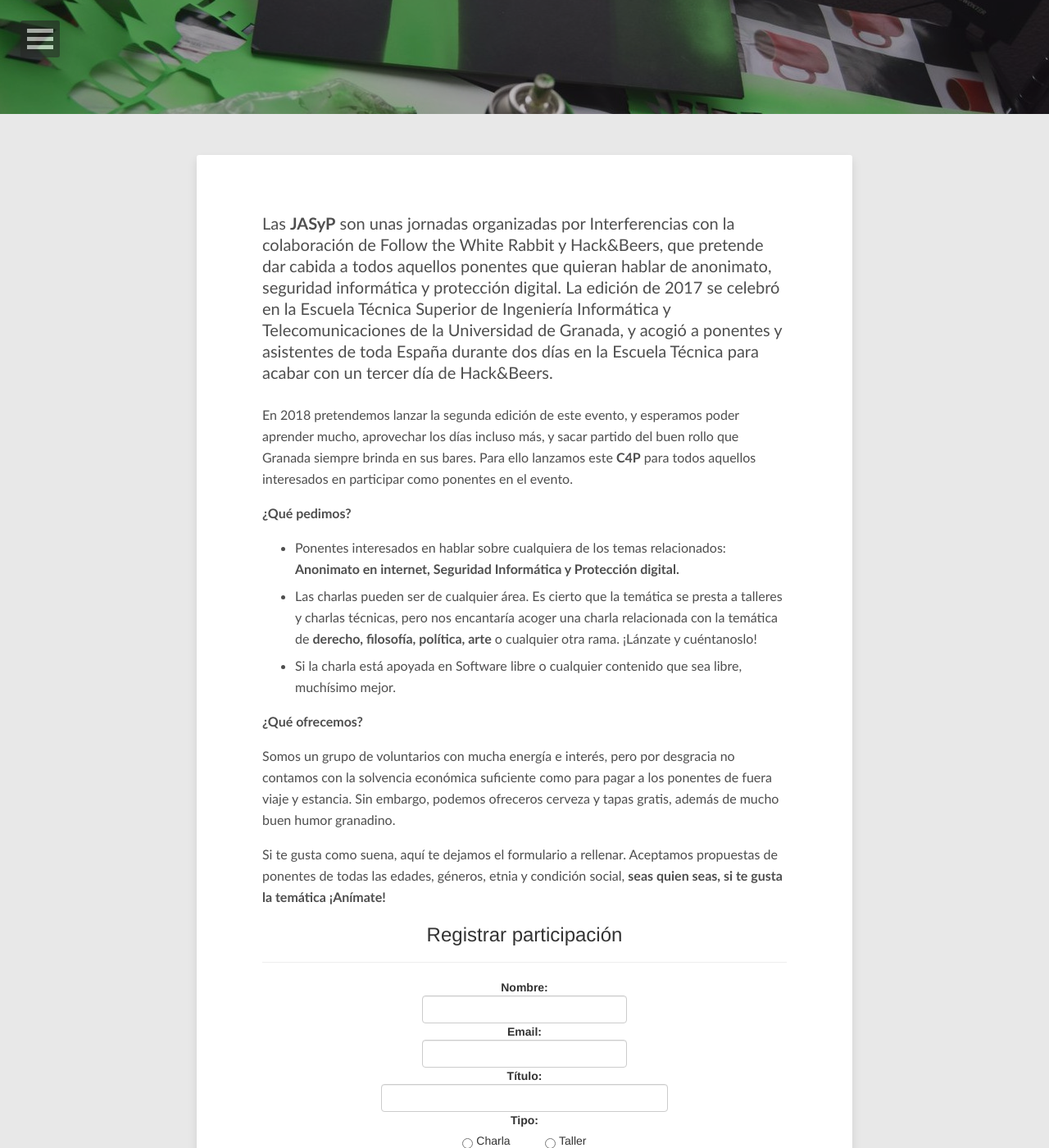
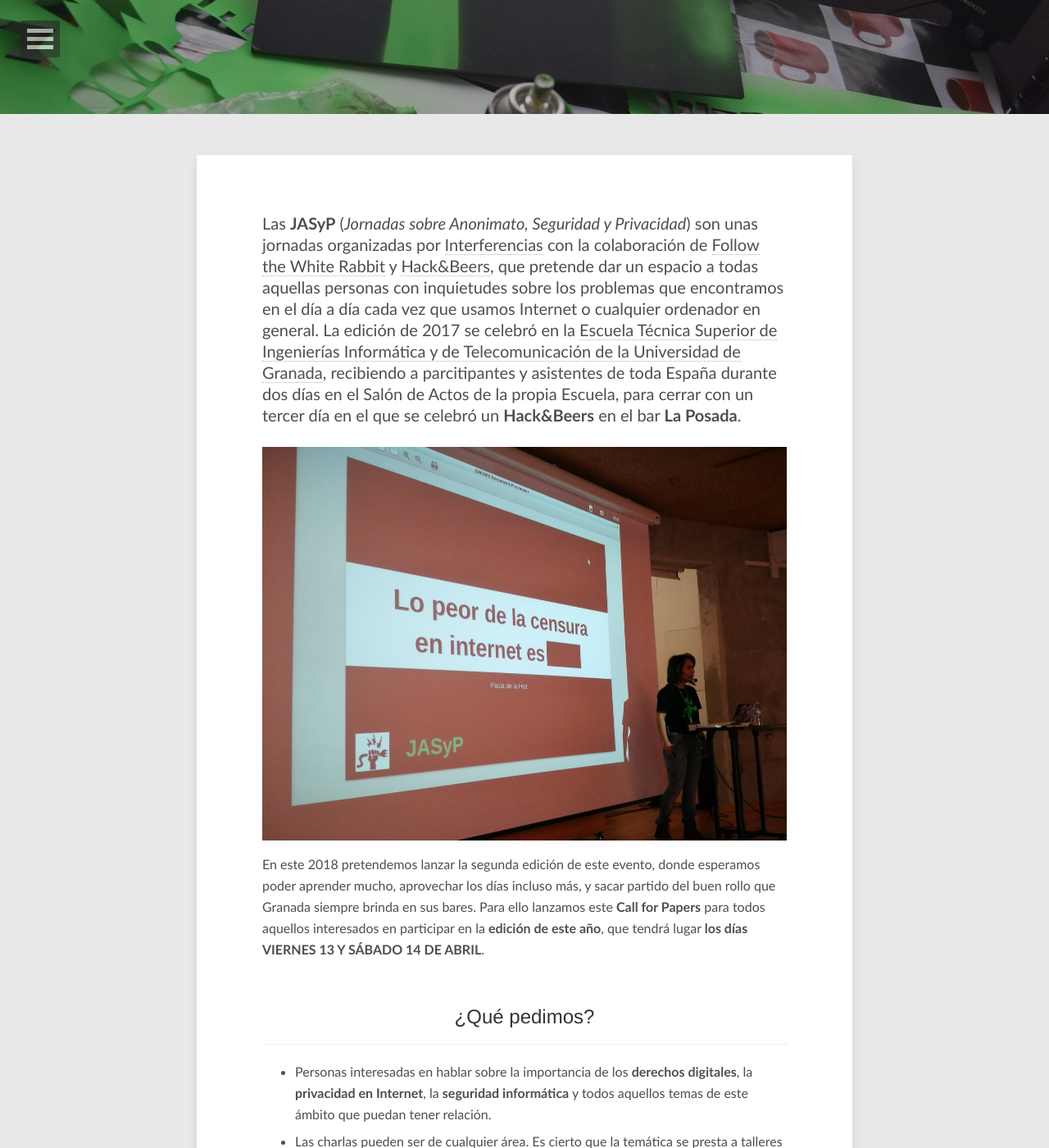
Before and after one commit to Interferencias/interferencias.github.io, a Jekyll site: the page built from _pages/jasyp/jasyp.md, in a window 1280 px wide and 1400 px high, scrolled down 261 px. Shown: the whole window at 82% size. Built offline with Jekyll 4.4.1, drawn with Linux system fonts in a browser that asks for light colours; nearby versions of some CDN libraries; some of the changed text lies outside the part shown.

Commit message:
Cambia texto JASYP

```diff
--- a/_pages/jasyp/jasyp.md
+++ b/_pages/jasyp/jasyp.md
@@ -8,24 +8,53 @@
 timing: false
 ---
 
-Las **JASyP** son unas jornadas organizadas por Interferencias con la colaboración de Follow the White Rabbit y Hack&Beers, que pretende dar cabida a todos aquellos ponentes que quieran hablar de anonimato, seguridad informática y protección digital. La edición de 2017 se celebró en la Escuela Técnica Superior de Ingeniería Informática y Telecomunicaciones de la Universidad de Granada, y acogió a ponentes y asistentes de toda España durante dos días en la Escuela Técnica para acabar con un tercer día de Hack&Beers.
+Las **JASyP** (*Jornadas sobre Anonimato, Seguridad y Privacidad*) son unas jornadas organizadas por [Interferencias](https://twitter.com/Inter_ferencias) con la colaboración de [Follow the White Rabbit](https://twitter.com/fwhibbit_blog) y [Hack&Beers](https://twitter.com/hackandbeers), que pretende dar un espacio a todas aquellas personas con inquietudes sobre los problemas que encontramos en el día a día cada vez que usamos Internet o cualquier ordenador en general. La edición de 2017 se celebró en la [Escuela Técnica Superior de Ingenierías Informática y de Telecomunicación de la Universidad de Granada](https://etsiit.ugr.es/), recibiendo a parcitipantes y asistentes de toda España durante dos días en el Salón de Actos de la propia Escuela, para cerrar con un tercer día en el que se celebró un **Hack&Beers** en el bar **La Posada**.
 
-En 2018 pretendemos lanzar la segunda edición de este evento, y esperamos poder aprender mucho, aprovechar los días incluso más, y sacar partido del buen rollo que Granada siempre brinda en sus bares. Para ello lanzamos este **C4P** para todos aquellos interesados en participar como ponentes en el evento.
+![cartel_privacidad_etsiit]({{ "/assets/images/jasyp/17/01.jpg" }})
 
-**¿Qué pedimos?**
-
-- Ponentes interesados en hablar sobre cualquiera de los temas relacionados: **Anonimato en internet, Seguridad Informática y Protección digital.**
-- Las charlas pueden ser de cualquier área. Es cierto que la temática se presta a talleres y charlas técnicas, pero nos encantaría acoger una charla relacionada con la temática de **derecho, filosofía, política, arte** o cualquier otra rama. ¡Lánzate y cuéntanoslo!
-- Si la charla está apoyada en Software libre o cualquier contenido que sea libre, muchísimo mejor.
-
-**¿Qué ofrecemos?**
-
-Somos un grupo de voluntarios con mucha energía e interés, pero por desgracia no contamos con la solvencia económica suficiente como para pagar a los ponentes de fuera viaje y estancia. Sin embargo,  podemos ofreceros cerveza y tapas gratis, además de mucho buen humor granadino.
-
-Si te gusta como suena, aquí te dejamos el formulario a rellenar. Aceptamos propuestas de ponentes de todas las edades, géneros, etnia y condición social, **seas quien seas, si te gusta la temática ¡Anímate!**
+En este 2018 pretendemos lanzar la segunda edición de este evento, donde esperamos poder aprender mucho, aprovechar los días incluso más, y sacar partido del buen rollo que Granada siempre brinda en sus bares. Para ello lanzamos este **Call for Papers** para todos aquellos interesados en participar en la **edición de este año**, que tendrá lugar **los días VIERNES 13 Y SÁBADO 14 DE ABRIL**.
 
 <div class="bootstrap">
 	<div class="text-center">
+    <br>
+		<h3>¿Qué pedimos?</h3>
+		<hr>
+  </div>
+</div>
+
+- Personas interesadas en hablar sobre la importancia de los **derechos digitales**, la **privacidad en Internet**, la **seguridad informática** y todos aquellos temas de este ámbito que puedan tener relación.
+- Las charlas pueden ser de cualquier área. Es cierto que la temática se presta a talleres y charlas técnicas, pero nos encantaría acoger una charla relacionada con la temática desde un punto de vista distinto, como puede ser el de personas dedicadas a **derecho, filosofía, política, arte** o cualquier otra rama. ¡Lánzate y cuéntanoslo!
+- Si la charla está apoyada en Software Libre o cualquier contenido que sea libre, muchísimo mejor.
+
+![cartel_privacidad_etsiit]({{ "/assets/images/jasyp/17/02.jpg" }})
+
+<div class="bootstrap">
+	<div class="text-center">
+    <br>
+		<h3>¿Qué ofrecemos?</h3>
+		<hr>
+  </div>
+</div>
+
+Los integrantes de Interferencias somos un grupo de personas con mucha energía e interés, y aunque en la edición de este año (al igual que en la del año pasado) contamos con el patrocinio del [Colegio Profesional de Ingenieros en Informática de Andalucía](http://cpiiand.es/), por desgracia no contamos con la suficiente solvencia económica como para poder hacernos cargo de los gastos de viaje y alojamiento para los participantes que tengan que desplazarse. Sin embargo, podemos ofreceros cerveza y tapas gratis, además de mucho buen humor granadino.
+
+Es por eso que también buscamos patrocinadores que nos permitieran hacer frente a los gastos que serían necesarios cubrir para facilitar la intervención en las Jornadas de todos los participantes sin importar de que parte del país sean; ofreciendo a cambio la visibilidad y repercusión que tenemos gracias a la implicación en las redes sociales de los grupos y asociaciones amigas, así como en la prensa provincial gracias a la mediación de la Dirección de Escuela Técnica donde se realizaran parte de las Jornadas. Si quieres participar como patrocinador de las **JASyP '18** o tienes alguna duda relacionada con el tema escríbemos a [jasyp@interferencias.tech](mailto:[jasyp@interferencias.tech]).
+
+<div class="bootstrap">
+	<div class="text-center">
+    <br>
+		<h3>¿Te hemos convencido?</h3>
+		<hr>
+  </div>
+</div>
+
+En el caso de sea así, si todo esto te suena bien, aquí te dejamos el formulario a rellenar; aunque también agradecemos enormemente que nos ayudes con la difusión del evento a través de redes sociales o el simple boca a boca. Aceptamos propuestas de participantes de todas las edades, géneros, etnias y condición social, **seas quien seas, si te gusta la temática ¡Anímate!**
+
+![cartel_privacidad_etsiit]({{ "/assets/images/jasyp/17/03.jpg" }})
+
+<div class="bootstrap">
+	<div class="text-center">
+    <br>
 		<h3>Registrar participación</h3>
 		<hr>
 
```
Also changed, not shown: assets/images/jasyp/17/01.jpg (added), assets/images/jasyp/17/02.jpg (added), assets/images/jasyp/17/03.jpg (added).
